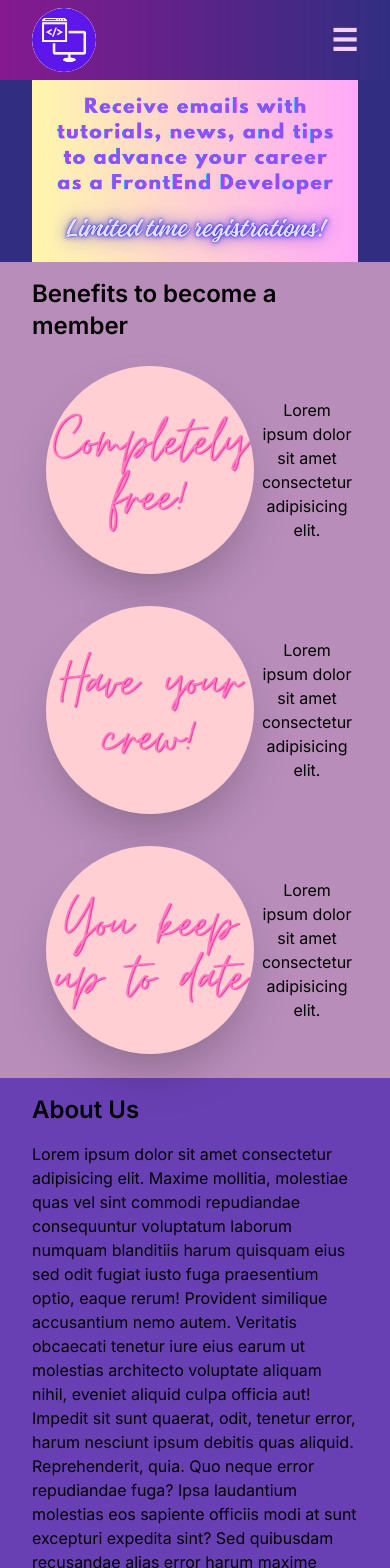
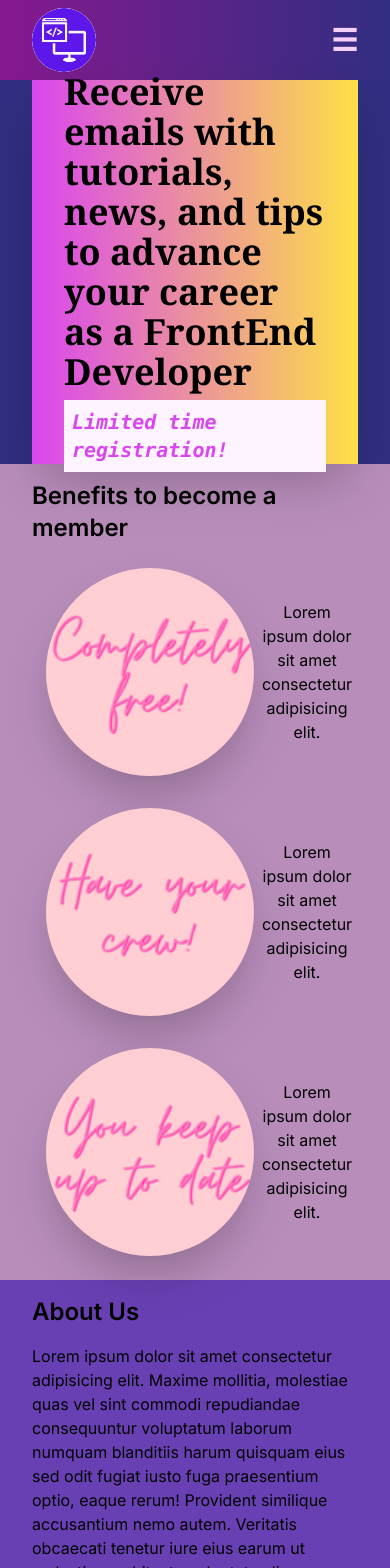
Before and after one commit to IngridAkeida/blogger-ab-test, a Next.js app: page / in a window 390 px wide. Shown: the top 1568 px of the page. Built offline with nearby package versions, Linux system fonts and the light colour scheme.

Commit message:
update style and performer

```diff
--- a/src/components/Banner.jsx
+++ b/src/components/Banner.jsx
@@ -3,8 +3,12 @@ import banner from "../assets/1-big.png";
 
 export default function Banner() {
   return(
-    <div className="flex justify-center items-center h-54 bg-indigo-900 y-95 px-8">
-      <Image src={banner} alt="banner" className='object-fill object-center w-auto'/>
+    <div className="flex justify-center items-center h-54 bg-indigo-900 py-95 px-8">
+      <Image src={banner} alt="banner" className='sm:block hidden object-fill object-center w-auto'/>
+      <div className='sm:hidden flex flex-col items-center justify-center h-96 bg-gradient-to-r to-yellow-300 from-fuchsia-500  px-8 font-bold shadow-2xl'>
+      <h3 className='font-serif text-4xl '>Receive emails with tutorials, news, and tips to advance your career as a FrontEnd Developer</h3>
+      <h3 className='font-mono text-xl text-fuchsia-500 bg-fuchsia-50 p-2 mt-2 italic'>Limited time registration!</h3>
+      </div>
     </div>
   )
 }
--- a/src/components/Benefits.jsx
+++ b/src/components/Benefits.jsx
@@ -2,6 +2,12 @@ import Image from 'next/image'
 import benefity1 from "../assets/2-big.png";
 import benefity2 from "../assets/3-big.png";
 import benefity3 from "../assets/4-big.png";
+
+//small
+
+import benefity1Sm from "../assets/2.png";
+import benefity2Sm from "../assets/3.png";
+import benefity3Sm from "../assets/4.png";
 
 export default function Benefity(){
 
@@ -10,15 +16,18 @@ export default function Benefity(){
       <h3 className="text-2xl font-semibold mb-4 text-left">Benefits to become a member</h3>
       <div className='flex flex-col md:flex-row justify-around items-center mx-4 gap-4'>
         <div className='flex flex-row md:flex-col justify-center items-center text-center'>
-          <Image src={benefity1} alt="" className='object-cover object-center h-52 w-52 rounded-full shadow-2xl m-2'/>
+          <Image src={benefity1} alt="benefity 1" className='sm:block hidden object-cover object-center h-52 w-52 rounded-full shadow-2xl m-2'/>
+          <Image src={benefity1Sm} alt="benefity 1" className='block sm:hidden object-cover object-center h-52 w-52 rounded-full shadow-2xl m-2'/>
           <div className='w-52'>Lorem ipsum dolor sit amet consectetur adipisicing elit.</div>
         </div>
         <div className='flex flex-row md:flex-col justify-center items-center text-center'>
-          <Image src={benefity2} alt="" className='object-cover object-center h-52 w-52 rounded-full shadow-2xl m-2'/>
+          <Image src={benefity2} alt="benefity 2" className='sm:block hidden object-cover object-center h-52 w-52 rounded-full shadow-2xl m-2'/>
+          <Image src={benefity2Sm} alt="benefity 2" className='block sm:hidden object-cover object-center h-52 w-52 rounded-full shadow-2xl m-2'/>
           <div className='w-52'>Lorem ipsum dolor sit amet consectetur adipisicing elit.</div>
         </div>
         <div className='flex flex-row md:flex-col justify-center items-center text-center'>
-          <Image src={benefity3} alt="" className='object-cover object-center h-52 w-52 rounded-full shadow-2xl m-2'/>
+          <Image src={benefity3} alt="benefity 3" className='sm:block hidden object-cover object-center h-52 w-52 rounded-full shadow-2xl m-2'/>
+          <Image src={benefity3Sm} alt="benefity 3" className='block sm:hidden object-cover object-center h-52 w-52 rounded-full shadow-2xl m-2'/>
           <div className='w-52'>Lorem ipsum dolor sit amet consectetur adipisicing elit.</div>
       </div>
     </div>
```
